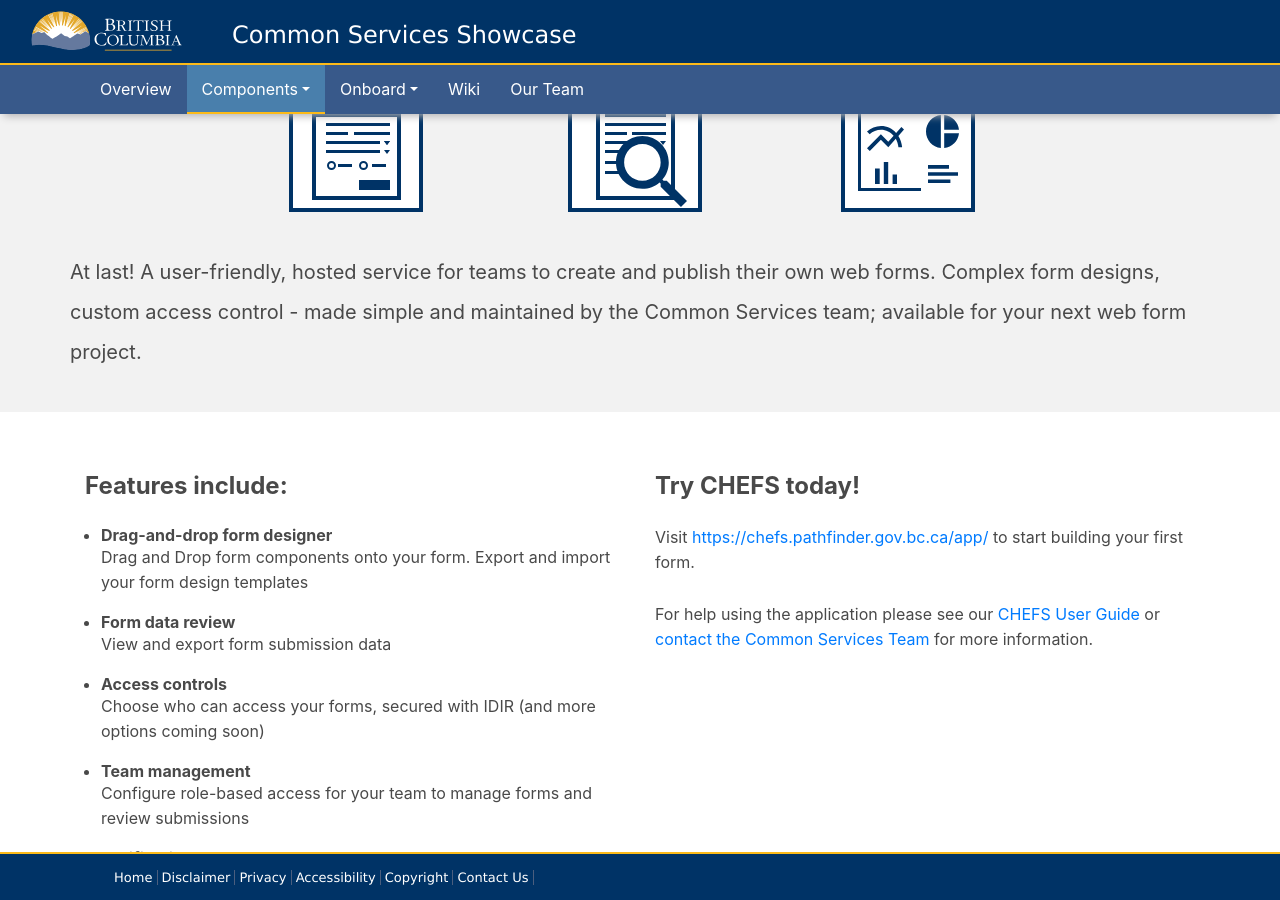
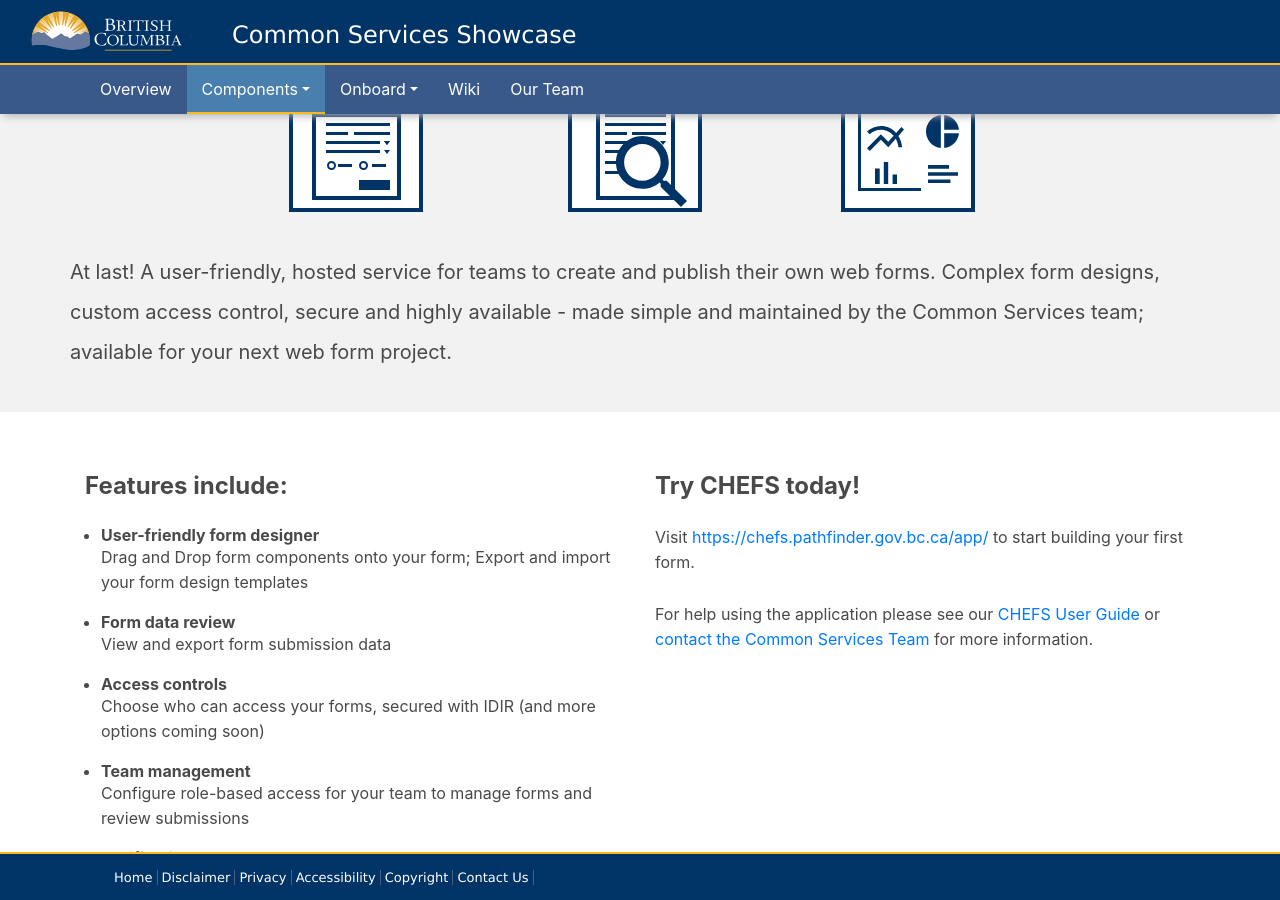
Before and after one commit to bcgov/common-service-showcase, a Jekyll site: the page built from collections/_services/chefs.md, in a window 1280 px wide and 900 px high, scrolled down 328 px. Built offline with Jekyll 4.4.1, drawn with Linux system fonts in a browser that asks for light colours; nearby versions of some CDN libraries.

Commit message:
working update

```diff
--- a/_layouts/chefs.html
+++ b/_layouts/chefs.html
@@ -27,8 +27,8 @@ layout: default
       <h4 class="mb-4"><strong>Features include:</strong></h4>
 
       <ul class="feature-list my-2">
-        <li><strong>Drag-and-drop form designer</strong>
-          <p>Drag and Drop form components onto your form. Export and import your form design templates</p>
+        <li><strong>User-friendly form designer</strong>
+          <p>Drag and Drop form components onto your form; Export and import your form design templates</p>
         </li>
         <li><strong>Form data review</strong>
           <p>View and export form submission data</p>
--- a/collections/_services/chefs.md
+++ b/collections/_services/chefs.md
@@ -6,7 +6,7 @@ name: CHEFS
 title: Common Hosted Form Service
 order: 3
 description: >-
-   At last! A user-friendly, hosted service for teams to create and publish their own web forms.   Complex form designs, custom access control - made simple and maintained by the Common Services team; available for your next web form project.
+   At last! A user-friendly, hosted service for teams to create and publish their own web forms.   Complex form designs, custom access control, secure and highly available - made simple and maintained by the Common Services team; available for your next web form project.
 intro: >-
   We've made things easy for you!
 urls:
```
